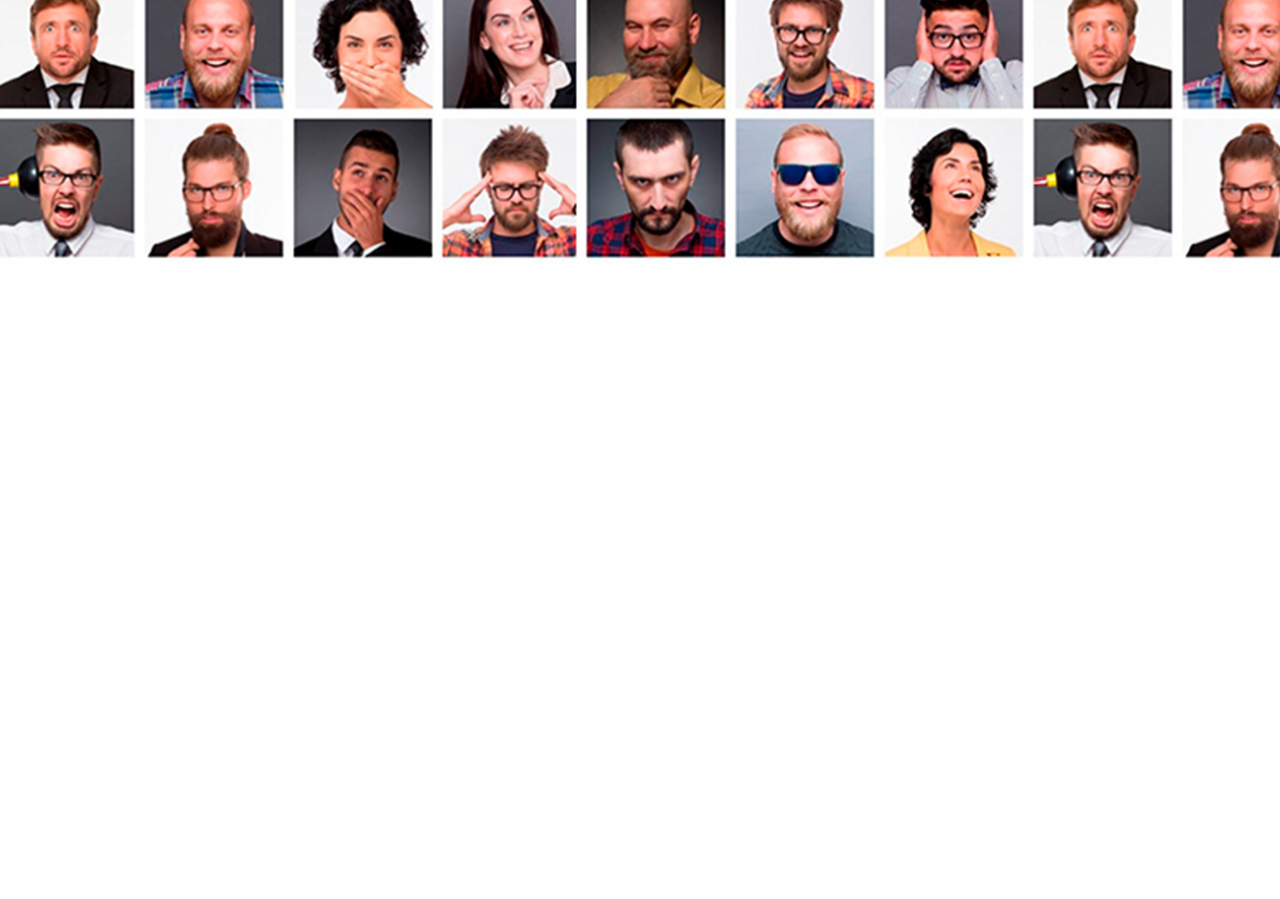
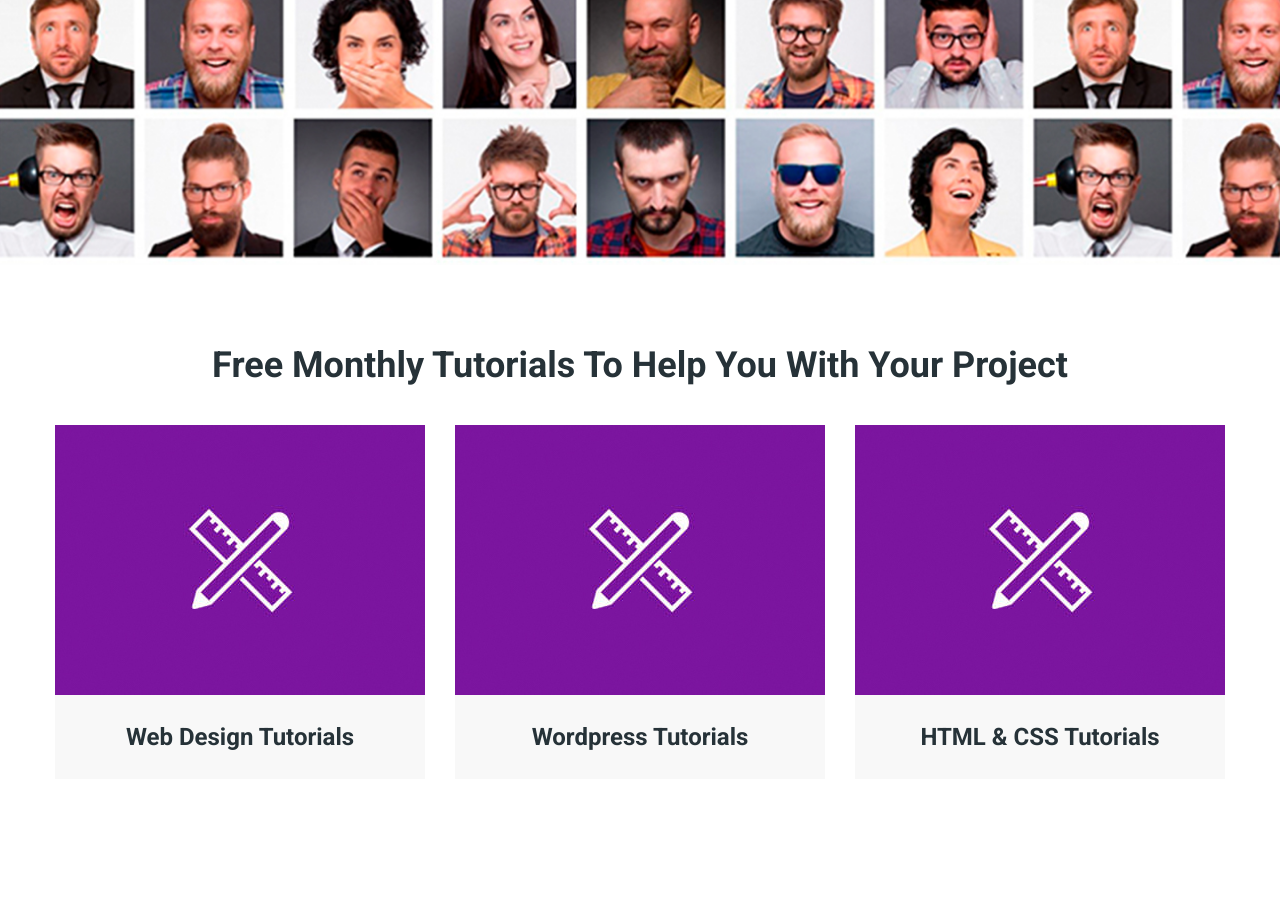
Before and after one commit to vladfreishmidt/moderno, a website: page app/index.html in a window 1280 px wide. Shown: the part 4859-5758 px from the top of the page. Before the commit the page ends 5124 px from the top, so only its background shows below. Drawn offline with nearby package versions, Linux system fonts and the light colour scheme.

Commit message:
Added tutorial section

```diff
--- a/app/index.html
+++ b/app/index.html
@@ -644,6 +644,34 @@
             </a>
         </div>
     </section>
+
+    <section class="tutorial">
+        <div class="container">
+            <div class="tutorial__title title">
+                Free Monthly Tutorials To Help You With Your Project
+            </div>
+            <div class="tutorial__inner">
+                <div class="tutorial__item">
+                    <div class="tutorial__item-images" style="background-image: url(images/tutorial-1.jpg);">
+                    </div>
+                    <a class="tutorial__item-title">Web Design Tutorials</a>
+                </div>
+
+                <div class="tutorial__item">
+                    <div class="tutorial__item-images" style="background-image: url(images/tutorial-1.jpg);">
+                    </div>
+                    <a class="tutorial__item-title">Wordpress Tutorials</a>
+                </div>
+
+                <div class="tutorial__item">
+                    <div class="tutorial__item-images" style="background-image: url(images/tutorial-1.jpg);">
+                    </div>
+                    <a href="#" class="tutorial__item-title">HTML &amp; CSS Tutorials</a>
+                </div>
+            </div>
+        </div>
+    </section>
+
     <script src="https://ajax.googleapis.com/ajax/libs/jquery/3.4.1/jquery.min.js"></script>
     <script src="js/libs.min.js"></script>
     <script src="js/main.js"></script>
--- a/app/scss/style.scss
+++ b/app/scss/style.scss
@@ -443,6 +443,44 @@
     }
 }
 
+//end author
+//start tutorial
+
+.tutorial {
+    padding: 70px 0 120px;
+
+    &__inner {
+        display: flex;
+        justify-content: space-between;
+    }
+
+    &__item {
+        max-width: 370px;
+        width: 100%;
+        text-align: center;
+    }
+
+}
+
+.tutorial__item {
+    &-images {
+        min-height: 270px;
+        background-repeat: no-repeat;
+        background-position: center;
+        background-size: cover;
+    }
+
+    &-title {
+        font-size: 24px;
+        font-weight: 700;
+        background-color: #f8f8f8;
+        padding: 30px 10px;
+        color: $bg;
+        display: block;
+    }
+
+}
 
 
-//end author
+
+//end tutorial
```
Also changed, not shown: app/css/style.min.css, app/images/tutorial-1.jpg (added).
